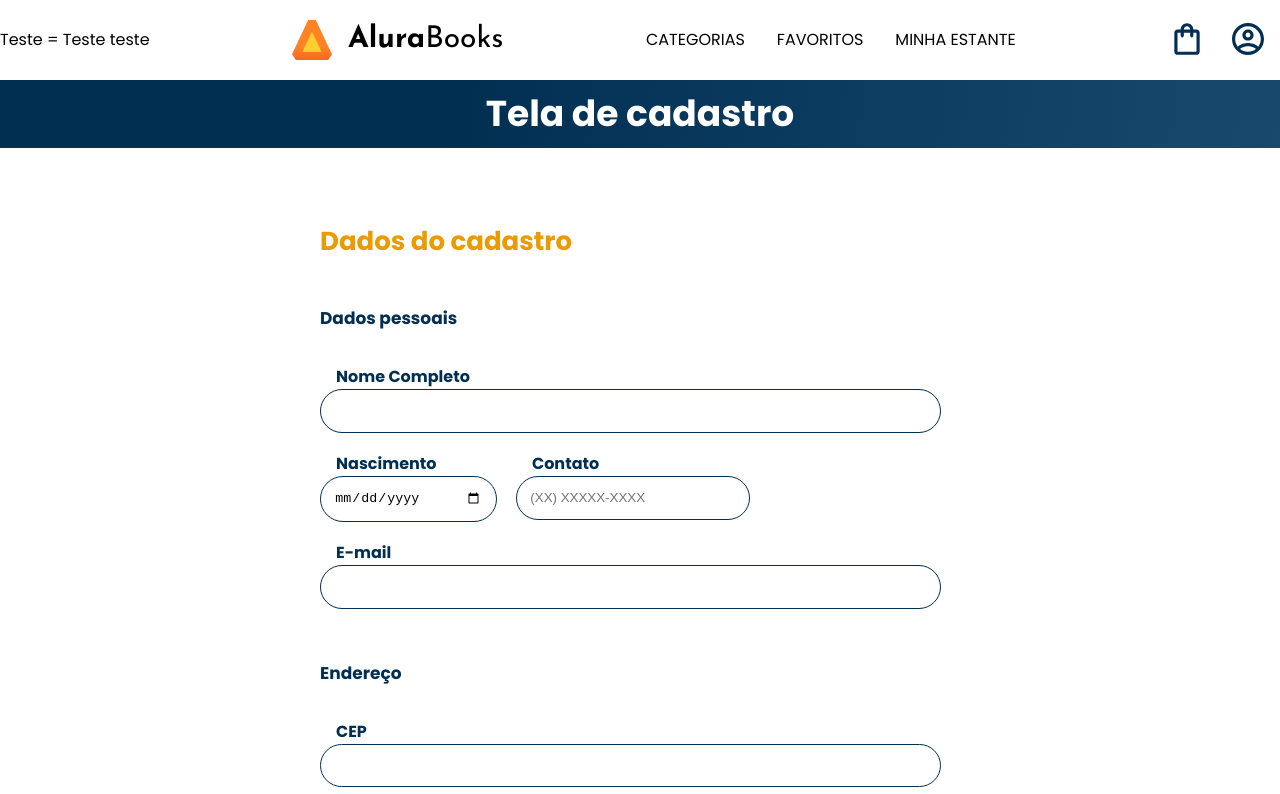
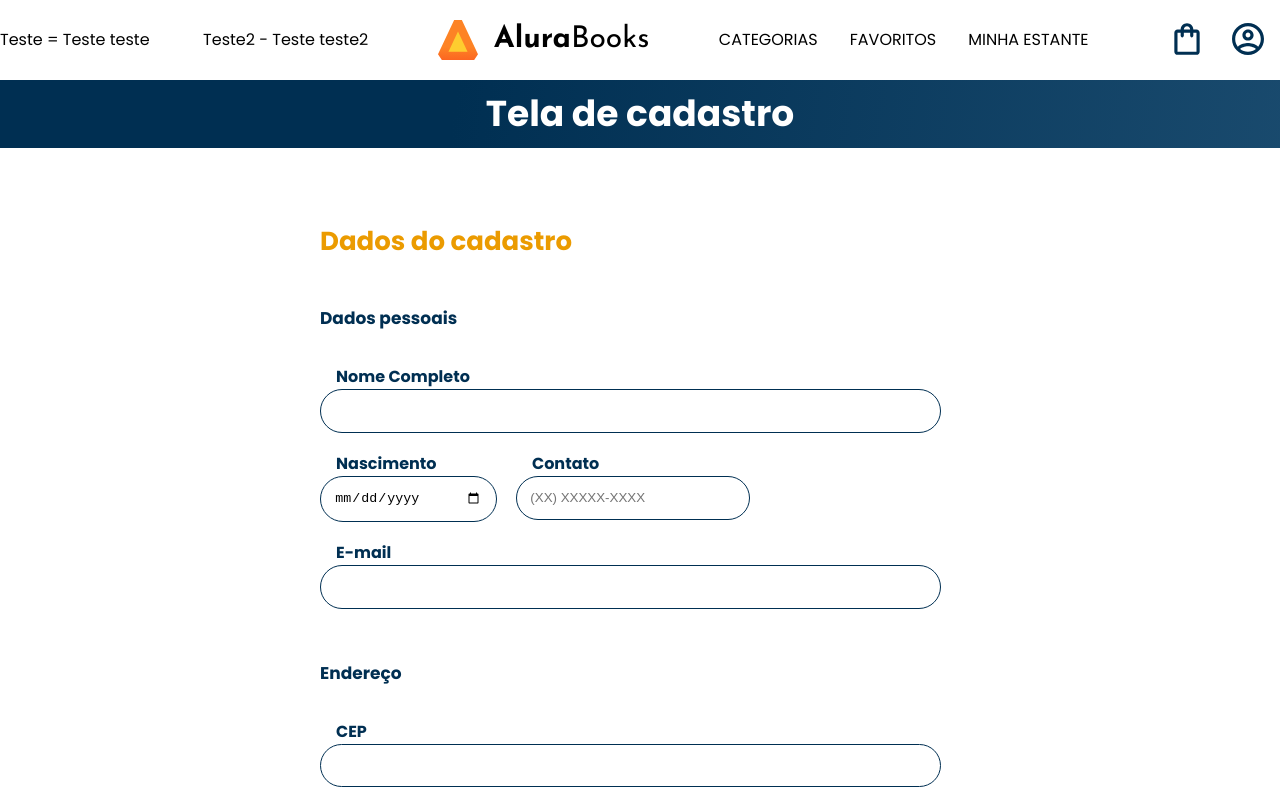
Before and after one commit to ligiaazevedo/aulateste, a plain HTML site: page index.html in a window 1280 px wide. Shown: the top 794 px of the page. Drawn offline with nearby package versions, Linux system fonts and the light colour scheme.

Commit message:
Acrescentado Teste - teste2

```diff
--- a/index.html
+++ b/index.html
@@ -19,6 +19,7 @@
 
     <header class="cabeçalho">
         <p>Teste = Teste teste</p>
+        <p>Teste2 - Teste teste2</p>
         <div class="container">
             <input type="checkbox" id="menu" class="container__botao">
             <label for="menu" class="container__rotulo">
```
